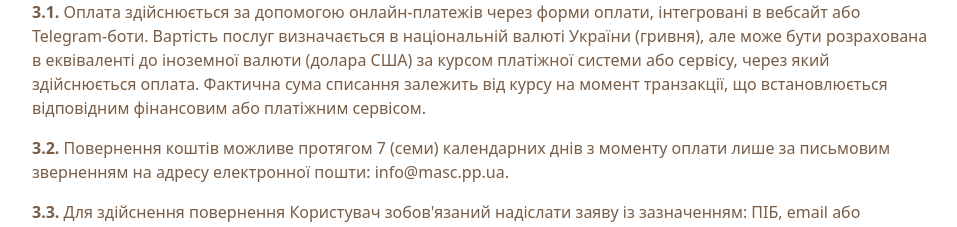
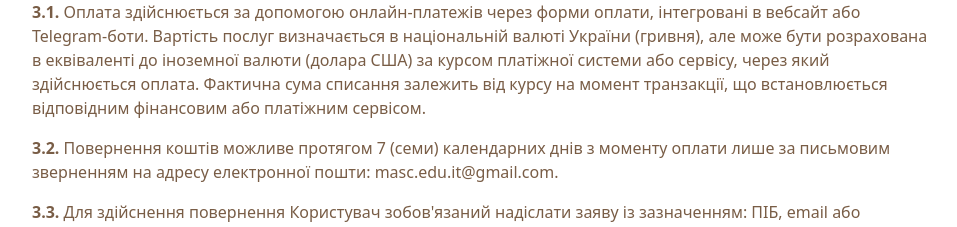
Before and after one commit to Trust60/masc-front, a Next.js app: page /terms in a window 1280 px wide. Shown: the part 1180-1407 px from the top of the page, without its empty margins (160-1117 px from the left). Built offline with nearby package versions, Linux system fonts and the light colour scheme.

Commit message:
Update email addresses in privacy and terms content to new contact for user inquiries

```diff
--- a/src/components/sections/privacy-content.tsx
+++ b/src/components/sections/privacy-content.tsx
@@ -194,10 +194,10 @@ export function PrivacyContent() {
                     <strong>6.2.</strong> Для реалізації своїх прав Користувач
                     може звернутися до Виконавця за адресою електронної пошти:{" "}
                     <a
-                      href="mailto:info@masc.pp.ua"
+                      href="mailto:masc.edu.it@gmail.com"
                       className="text-gradient-orange hover:underline"
                     >
-                      info@masc.pp.ua
+                      masc.edu.it@gmail.com
                     </a>
                     .
                   </p>
--- a/src/components/sections/terms-content.tsx
+++ b/src/components/sections/terms-content.tsx
@@ -123,7 +123,8 @@ export function TermsContent() {
                   <p>
                     <strong>3.2.</strong> Повернення коштів можливе протягом 7
                     (семи) календарних днів з моменту оплати лише за письмовим
-                    зверненням на адресу електронної пошти: info@masc.pp.ua.
+                    зверненням на адресу електронної пошти:
+                    masc.edu.it@gmail.com.
                   </p>
                   <p>
                     <strong>3.3.</strong> Для здійснення повернення Користувач
```
